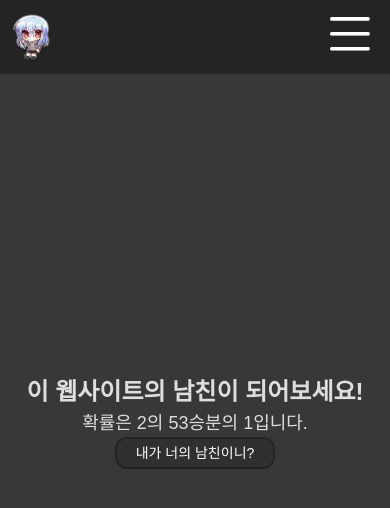
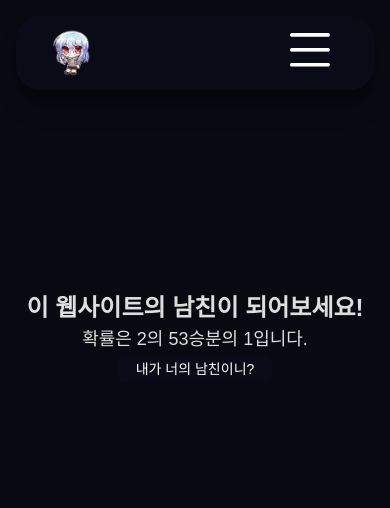
Before and after one commit to Migan178/profile, a SvelteKit app: page /yourGirlfriend in a window 390 px wide. Shown: the top 508 px of the page. Built offline with nearby package versions, Linux system fonts and the light colour scheme.

Commit message:
feat: Change color & Add hamburger menu's animation & Add navbar's margin & Add navbar's round

```diff
--- a/src/app.css
+++ b/src/app.css
@@ -23,8 +23,9 @@
 
 :root {
   --text-color: #dedede;
-  --bg-color: #242424;
-  --bg2-color: #383838;
+  --bg-color: #090c16;
+  --bg2-color: #070a11;
+  --scroll-color: #14213f;
 }
 
 body {
@@ -58,11 +59,11 @@ p {
 }
 
 ::-webkit-scrollbar {
-  background-color: var(--bg-color);
+  background-color: var(--bg2-color);
 }
 
 ::-webkit-scrollbar-thumb {
-  background-color: var(--bg2-color);
+  background-color: var(--scroll-color);
   border-radius: 10px;
   background-clip: padding-box;
   border: 4px solid transparent;
--- a/src/routes/+error.svelte
+++ b/src/routes/+error.svelte
@@ -3,7 +3,7 @@
 </script>
 
 <main>
-  <div class="mt-75 text-center text-3xl">
+  <div class="mt-50 text-center text-3xl">
     <h1>{$page.status} {$page.error?.message}</h1>
     <a href="/">홈으로 가기</a>
   </div>
--- a/src/routes/+layout.svelte
+++ b/src/routes/+layout.svelte
@@ -11,10 +11,16 @@
       'hamburger_open',
     ) as HTMLDivElement
 
+    const nav = document.getElementById('nav') as HTMLDivElement
+
     if (clicked) {
-      hamburgerOpen.style.display = 'none'
+      hamburgerOpen.classList.remove('opacity-100')
+      hamburgerOpen.classList.add('opacity-0')
+      nav.classList.remove('rounded-b-none')
     } else {
-      hamburgerOpen.style.display = 'block'
+      hamburgerOpen.classList.remove('opacity-0')
+      hamburgerOpen.classList.add('opacity-100')
+      nav.classList.add('rounded-b-none')
     }
 
     clicked = !clicked
@@ -25,8 +31,11 @@
   <title>Migan</title>
 </head>
 
-<div class="bg-(--bg-color)">
-  <nav class="flex items-center px-2 py-3 justify-between">
+<div
+  class="bg-(--bg-color) shadow-xl shadow-black/30 m-4 rounded-3xl duration-500"
+  id="nav"
+>
+  <nav class="flex items-center px-8 py-3 justify-between">
     <a href="/yourGirlfriend" class="md:block hidden">
       <img src={myProfile} alt="My profile" width="50" />
     </a>
@@ -41,14 +50,14 @@
         <a href="/projects">프로젝트</a>
       </li>
     </ul>
-    <ul class="md:flex list-none hidden pr-3">
+    <ul class="md:flex list-none hidden pr-8">
       <li>
         <a href="https://github.com/Migan178" target="_blank">
           <img
             class="github_logo"
             src={githubLogo}
             alt="GitHub logo"
-            width="22"
+            width="28"
           />
         </a>
       </li>
@@ -63,13 +72,13 @@
       </button>
     </ul>
   </nav>
-  <div id="hamburger_open" class="pb-5 bg-(--bg-color)">
+  <div
+    id="hamburger_open"
+    class="pt-5 pb-5 bg-(--bg-color) rounded-b-3xl opacity-0 fixed duration-500 max-w-[100%] left-4 right-4 shadow-xl shadow-black/30 z-20"
+  >
     <ul>
       <li class="ml-10 list-none mb-7 text-3xl">
         <a href="/" on:click={onClick}>홈</a>
-      </li>
-      <li class="ml-10 list-none mb-7 text-3xl">
-        <a href="/about" on:click={onClick}>정보</a>
       </li>
       <li class="ml-10 list-none mb-7 text-3xl">
         <a href="/projects" on:click={onClick}>프로젝트</a>
@@ -91,9 +100,3 @@
 </div>
 
 <slot />
-
-<style>
-  #hamburger_open {
-    display: none;
-  }
-</style>
--- a/src/routes/+page.svelte
+++ b/src/routes/+page.svelte
@@ -1,5 +1,5 @@
 <main>
-  <h1 class="text-center mt-75">안녕하세요, 저는 Migan이에요!</h1>
+  <h1 class="text-center mt-50">안녕하세요, 저는 Migan이에요!</h1>
   <ul class="list-none flex items-center justify-center">
     <li class="px-7 py-8 text-xl">
       <a href="https://github.com/Migan178" target="_blank">깃허브로 가기</a>
--- a/src/routes/projects/+page.svelte
+++ b/src/routes/projects/+page.svelte
@@ -6,7 +6,7 @@
 </script>
 
 <main>
-  <div class="mt-11 text-center relative">
+  <div class="mt-11 text-center relative z-10">
     <div
       class="group w-[320px] h-[160px] md:w-[640px] md:h-[320px] overflow-hidden m-auto"
     >
--- a/src/routes/yourGirlfriend/+page.svelte
+++ b/src/routes/yourGirlfriend/+page.svelte
@@ -9,11 +9,11 @@
 </script>
 
 <main>
-  <div class="mt-75 text-center">
+  <div class="mt-50 text-center">
     <h1>이 웹사이트의 남친이 되어보세요!</h1>
     <h2>확률은 2의 53승분의 1입니다.</h2>
     <button
-      class="rounded-xl bg-[#303030] border-2 border-solid border-(--bg-color) w-40 h-8 text-white"
+      class="rounded-xl bg-(--bg-color) border-2 border-solid border-(--bg2-color) w-40 h-8 text-white"
       on:click={returnYesOrNo}
     >
       내가 너의 남친이니?
```
